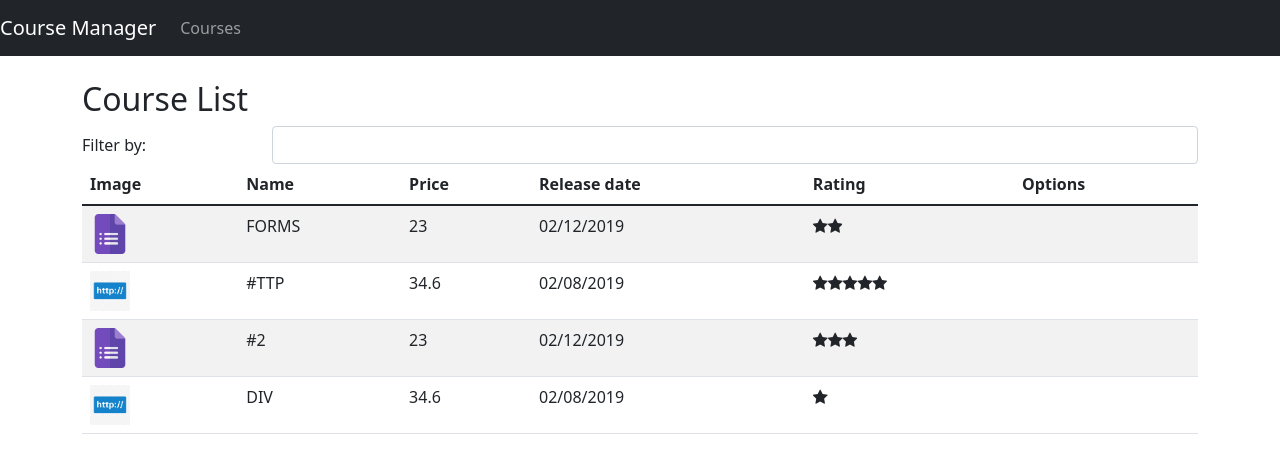
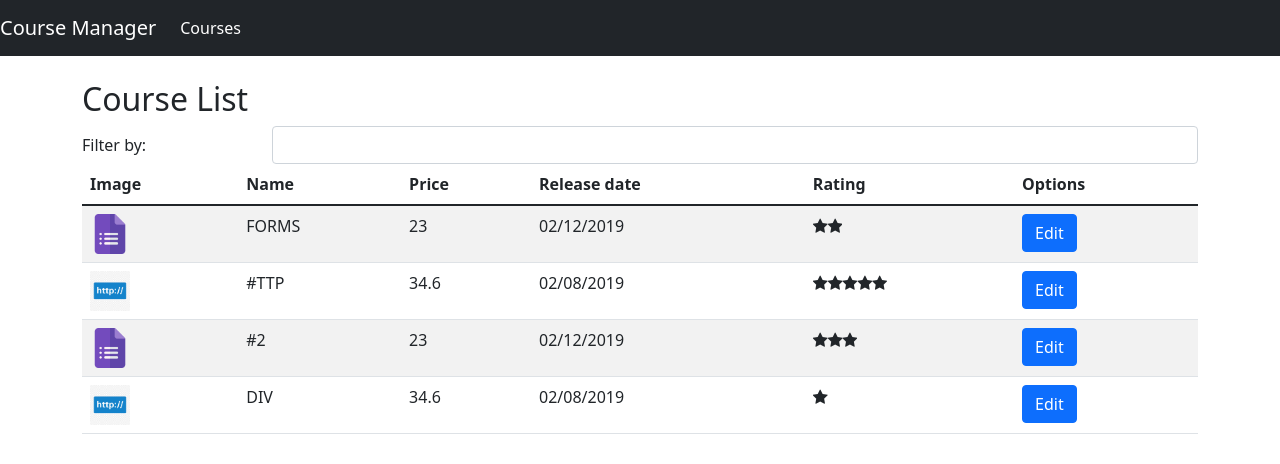
Before and after one commit to ebolzan/manager-course, an Angular app: page /courses in a window 1280 px wide. Shown: the top 464 px of the page. Built offline with nearby package versions, Linux system fonts and the light colour scheme.

Commit message:
routes and links - lesson

```diff
--- /dev/null
+++ b/src/app/courses/course-info.component.html
@@ -0,0 +1 @@
+<h2>Course id {{courseId}}</h2>
--- /dev/null
+++ b/src/app/courses/course-info.component.ts
@@ -0,0 +1,20 @@
+import { Component, OnInit } from "@angular/core";
+import { ActivatedRoute } from "@angular/router";
+
+@Component(
+  {
+    templateUrl: './course-info.component.html'
+  }
+)
+export class CourseInfoComponent implements OnInit{
+
+  courseId!: number;
+
+  constructor(private activatedRoute: ActivatedRoute){}
+
+
+  ngOnInit(): void {
+    this.courseId = + this.activatedRoute.snapshot.paramMap.get('id')!;
+  }
+
+}
--- a/src/app/courses/course-list.component.html
+++ b/src/app/courses/course-list.component.html
@@ -30,7 +30,9 @@
       <td>
         <app-star [rating]="course.rating"></app-star>
       </td>
-      <td></td>
+      <td>
+        <a [routerLink]="['/courses/info', course.id]" class="btn btn-primary">Edit</a>
+      </td>
     </tr>
   </tbody>
 
--- a/src/app/nav-bar/nav-bar.component.html
+++ b/src/app/nav-bar/nav-bar.component.html
@@ -1,5 +1,5 @@
 <nav class="navbar navbar-expand-lg navbar-dark bg-dark">
-  <a  class="navbar-brand">Course Manager</a>
+  <a [routerLink]="['/courses']" class="navbar-brand">Course Manager</a>
 
   <button class="navbar-toggler" type="button" data-toggle="collapse" data-target="#navbarSupportedContent"
       aria-controls="navbarSupportedContent" aria-expanded="false" aria-label="Toggle navigation">
@@ -9,7 +9,7 @@
   <div class="collapse navbar-collapse" id="navbarSupportedContent">
       <ul class="navbar-nav mr-auto">
           <li class="nav-item">
-              <a   class="nav-link">Courses</a>
+              <a [routerLink]="['/courses']" routerLinkActive="active" class="nav-link">Courses</a>
           </li>
       </ul>
   </div>
```
Also changed, not shown: src/app/app.module.ts (+6 -2 lines).
